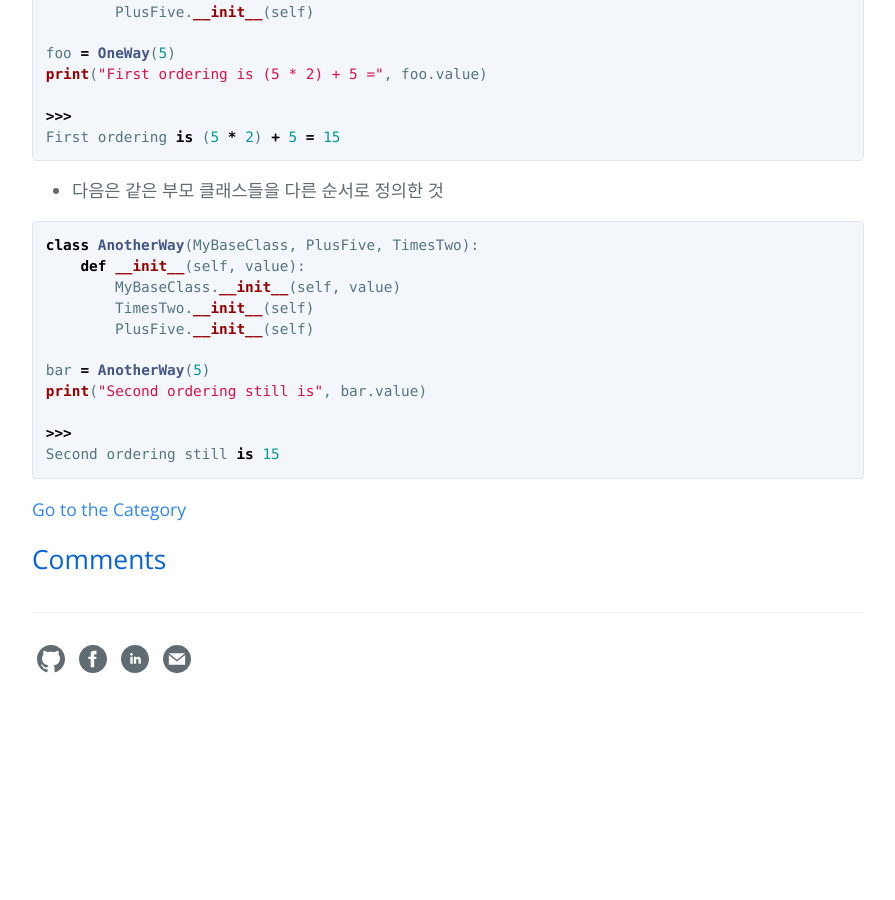
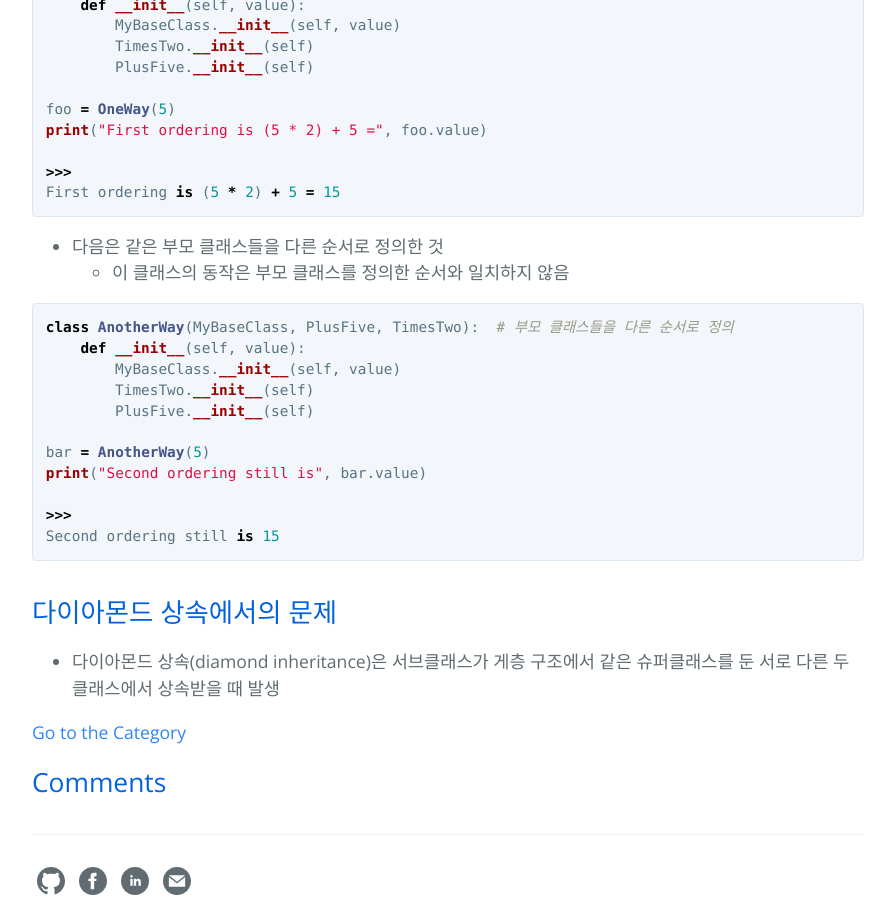
Before and after one commit to hcnoh/hcnoh.github.io, a Jekyll site: the page built from _posts/2018-10-06-effective-python-way25.md, in a window 1280 px wide and 900 px high, scrolled down 1091 px. Shown: the whole window, without its empty margins (192-1087 px from the left). Built offline with Jekyll 4.4.1, drawn with Linux system fonts in a browser that asks for light colours; comment, search, counter and statistics services are not loaded; before the commit the page ends 1818 px from its top, so only the background shows below that.

Commit message:
Update 2018-10-06-effective-python-way25.md

````diff
--- a/_posts/2018-10-06-effective-python-way25.md
+++ b/_posts/2018-10-06-effective-python-way25.md
@@ -10,6 +10,7 @@ author: "Hyungcheol Noh"
 permalink: /2018-10-06-effective-python-way25
 ---
 
+## 부모 클래스의 생성자 호출 문제
 - 기존에는 자식 클래스에서 부모 클래스의 `__init__` 메서드를 직접 호출하는 방법으로 부모 클래스를 초기화
 
 ```python
@@ -51,9 +52,10 @@ First ordering is (5 * 2) + 5 = 15
 ```
 
 - 다음은 같은 부모 클래스들을 다른 순서로 정의한 것
+    - 이 클래스의 동작은 부모 클래스를 정의한 순서와 일치하지 않음
 
 ```python
-class AnotherWay(MyBaseClass, PlusFive, TimesTwo):
+class AnotherWay(MyBaseClass, PlusFive, TimesTwo):  # 부모 클래스들을 다른 순서로 정의
     def __init__(self, value):
         MyBaseClass.__init__(self, value)
         TimesTwo.__init__(self)
@@ -65,3 +67,6 @@ print("Second ordering still is", bar.value)
 >>>
 Second ordering still is 15
 ```
+
+## 다이아몬드 상속에서의 문제
+- 다이아몬드 상속(diamond inheritance)은 서브클래스가 게층 구조에서 같은 슈퍼클래스를 둔 서로 다른 두 클래스에서 상속받을 때 발생
````
